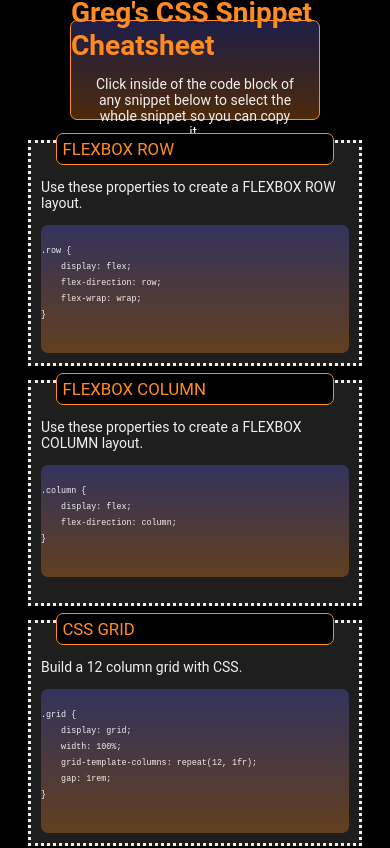
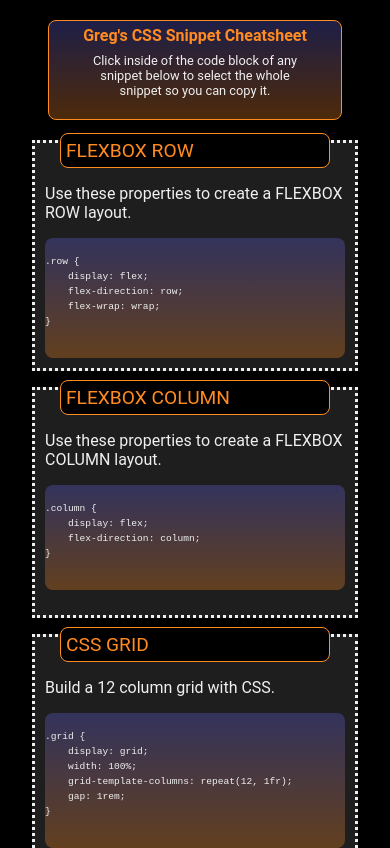
Before and after one commit to savevsgames/CSS-Mini-Project, a plain HTML site: page index.html in a window 390 px wide. Shown: the top 848 px of the page. Drawn offline with Linux system fonts and the light colour scheme.

Commit message:
Fix Responsiveness on Cell Screen

```diff
--- a/assets/css/style.css
+++ b/assets/css/style.css
@@ -1,13 +1,17 @@
-* {
+:root {
   --primary-color: #f0f0f0;
   --secondary-color: rgba(100, 100, 100, 0.3);
   --tertiary-color: #ff8b21;
-  --background-color: #000000;
+  --background-color: rgb(0, 0, 0);
   --background-color-2: rgba(255, 139, 33, 0.3);
   --background-color-3: rgba(100, 102, 232, 1);
   --border-radius: 0.5rem;
   --border-style: dotted;
-  font-size: 14px;
+  --linear-1: linear-gradient(
+    to bottom,
+    rgba(100, 100, 236, 0.3),
+    rgba(255, 139, 33, 0.3)
+  );
 }
 
 html {
@@ -66,11 +70,7 @@ header p {
 }
 
 .linear-gradient-background {
-  background-image: linear-gradient(
-    to bottom,
-    rgba(100, 100, 236, 0.3),
-    rgba(255, 139, 33, 0.3)
-  );
+  background-image: var(--linear-1);
 }
 
 .code-card {
@@ -92,7 +92,7 @@ header p {
 
 .code-card .card-header {
   align-self: center;
-  transition: all 0.5s ease-in-out;
+  transition: all 2s ease-in-out;
 }
 
 .card-header {
@@ -168,7 +168,24 @@ footer {
   }
 }
 
-@media screen and (max-width: 640px) {
+@media screen and (max-width: 680px) {
+  header {
+    min-width: 17rem;
+    height: 3rem;
+    margin: 20px 1rem 20px 1rem;
+  }
+
+  h1 {
+    font-size: 1rem;
+    padding-bottom: 0.5rem;
+  }
+
+  header p {
+    padding-bottom: 1rem;
+    width: 80%;
+    font-size: 0.8rem;
+  }
+
   .grid {
     grid-template-columns: repeat(1, 1fr);
   }
@@ -185,3 +202,22 @@ footer {
     text-align: center;
   }
 }
+
+@media screen and (max-width: 480px) {
+  .grid {
+    grid-template-columns: repeat(1, 1fr);
+  }
+
+  .code-card {
+    min-width: 20rem;
+    width: 100%;
+    max-width: 100%;
+    margin: 0;
+    margin: 0;
+  }
+  footer {
+    height: 4rem;
+    margin: 20px 0.5rem 20px 0.5rem;
+    text-align: center;
+  }
+}
```
